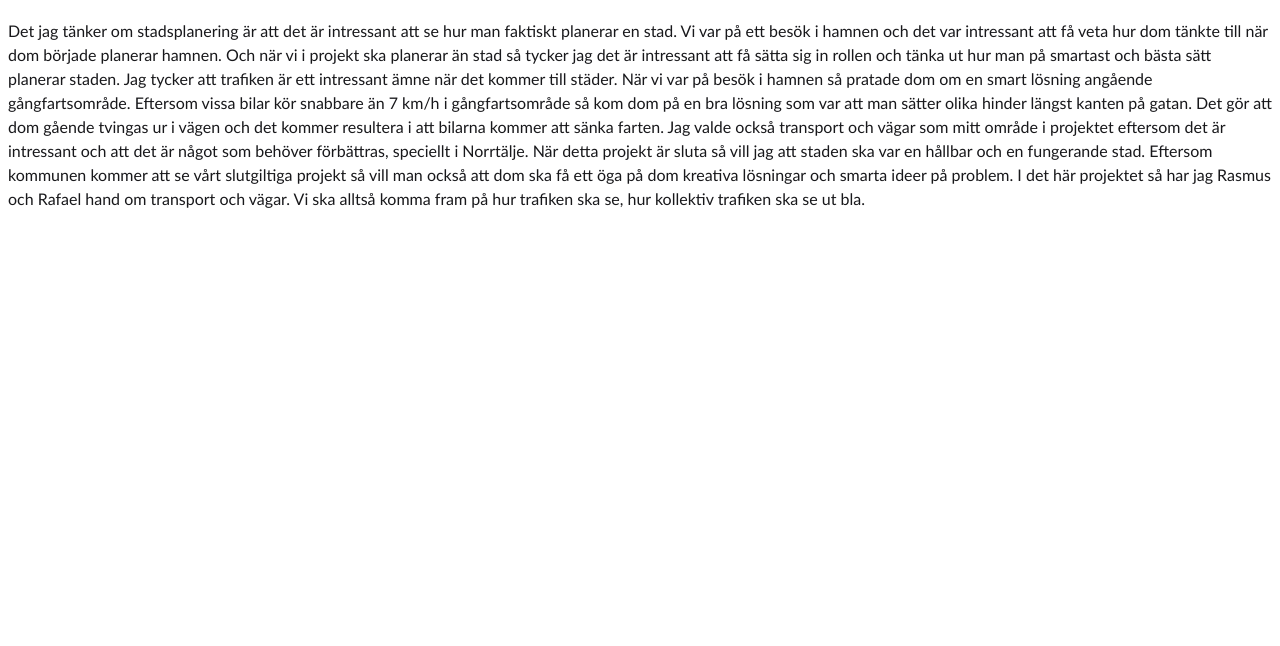
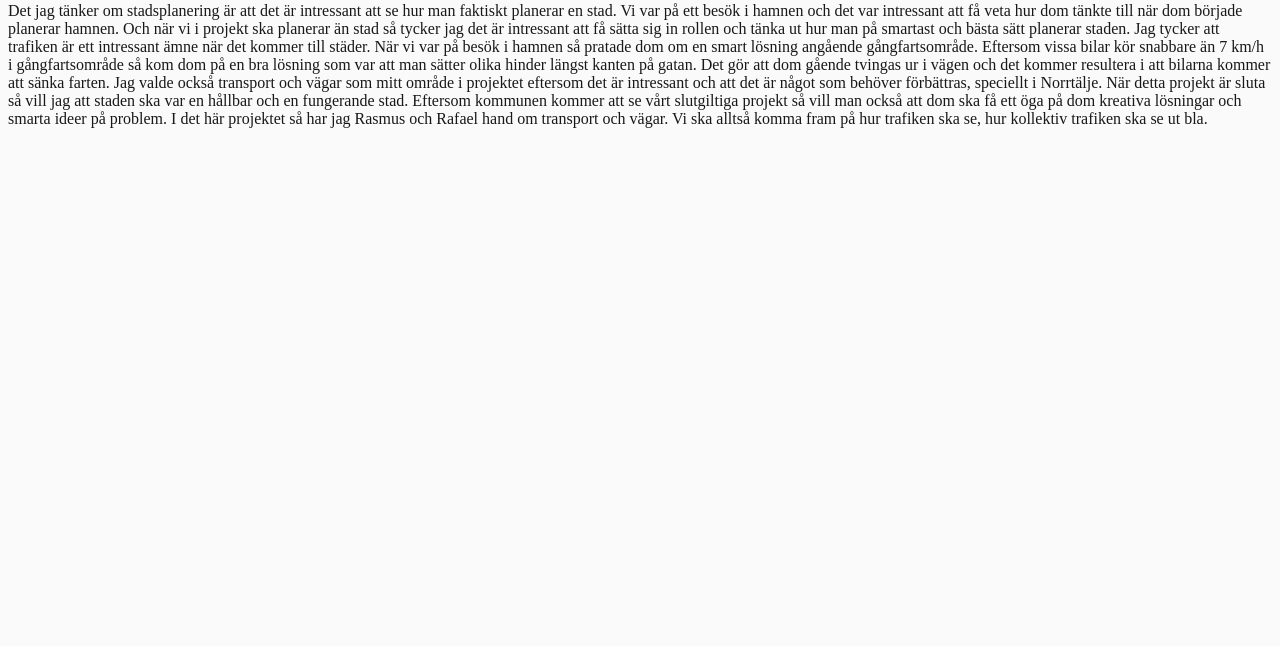
Before and after one commit to saile515/bygga-en-stad, a plain HTML site: page pages/transport.html in a window 1280 px wide. Shown: the part 154-800 px from the top of the page. Drawn offline with Linux system fonts and the light colour scheme.

Commit message:
Fixed css

```diff
--- a/pages/transport.html
+++ b/pages/transport.html
@@ -4,7 +4,7 @@
 		<meta charset="UTF-8" />
 		<meta http-equiv="X-UA-Compatible" content="IE=edge" />
 		<meta name="viewport" content="width=device-width, initial-scale=1.0" />
-		<link rel="stylesheet" href="index.css">
+		<link rel="stylesheet" href="/public/transport.css">
 		<title>Transport och vägar - Att bygga en stad</title>
 	</head>
 	<body>
--- a/pages/index.css
+++ b/public/transport.css
@@ -1,11 +1,7 @@
 body {
-    font-family: 'Gill Sans', 'Gill Sans MT', Calibri, 'Trebuchet MS', sans-serif;
-    font-size: 1rem;
-    font-weight: 400;
-    line-height: 1.5;
+    font-family: RobotoSlab;
     color: black;
-    background-image: #fafafa;
-    -webkit-text-size-adjust: 100%;
+    background-color: #fafafa;
 }
 
 ul {
```
